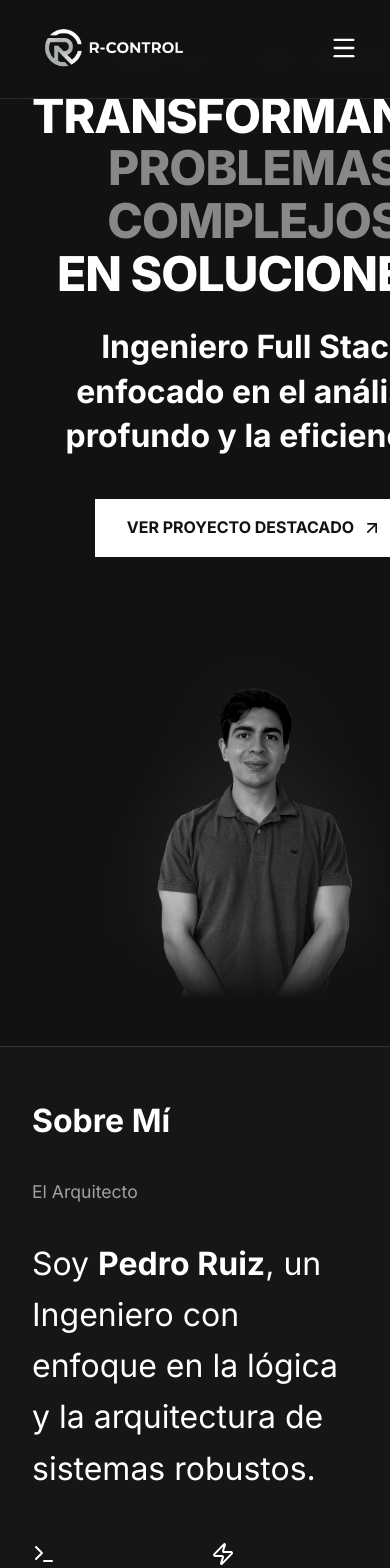
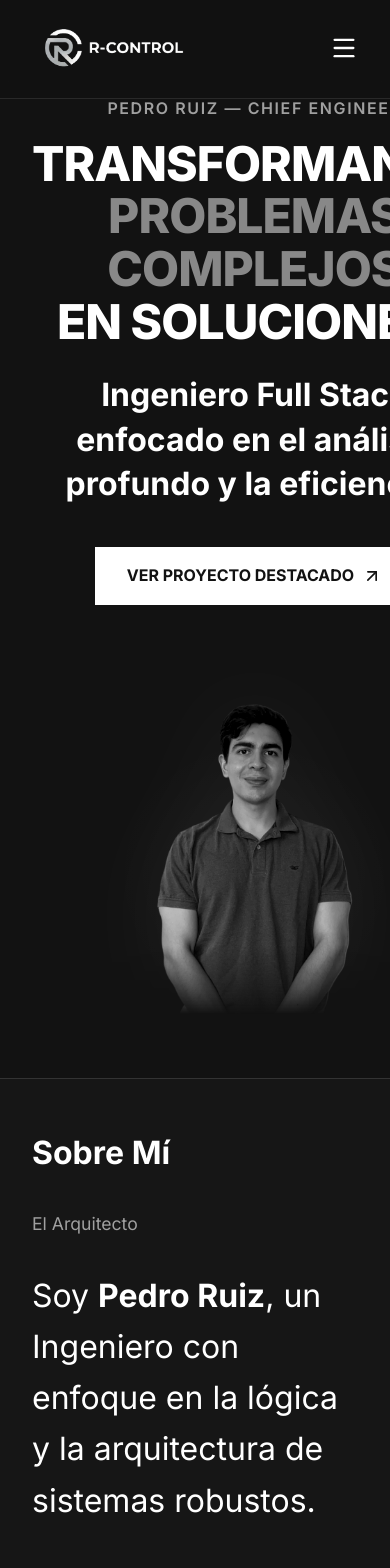
Before and after one commit to Pedro-189/Portafolio, a React (Vite) app: page / in a window 390 px wide. Shown: the top 1568 px of the page. Built offline with nearby package versions, Linux system fonts and the light colour scheme.

Commit message:
Final layout polish: optimize mobile spacing and hero height

```diff
--- a/src/index.css
+++ b/src/index.css
@@ -126,10 +126,17 @@ html {
   }
 
   /* Hero Mobile Adjustments */
+  .section.hero {
+    min-height: auto !important;
+    padding-top: 6rem !important;
+    padding-bottom: 4rem !important;
+  }
+
   .hero-content {
     text-align: center;
     padding-right: 0 !important;
-    margin-bottom: 2rem;
+    margin-bottom: 1rem;
+    /* Reduced from 2rem */
     display: flex;
     flex-direction: column;
     align-items: center;
@@ -137,7 +144,8 @@ html {
 
   .hero-image-container {
     height: auto !important;
-    margin-top: 2rem;
+    margin-top: 1rem;
+    /* Reduced from 2rem */
   }
 
   .hero-image-wrapper {
```
